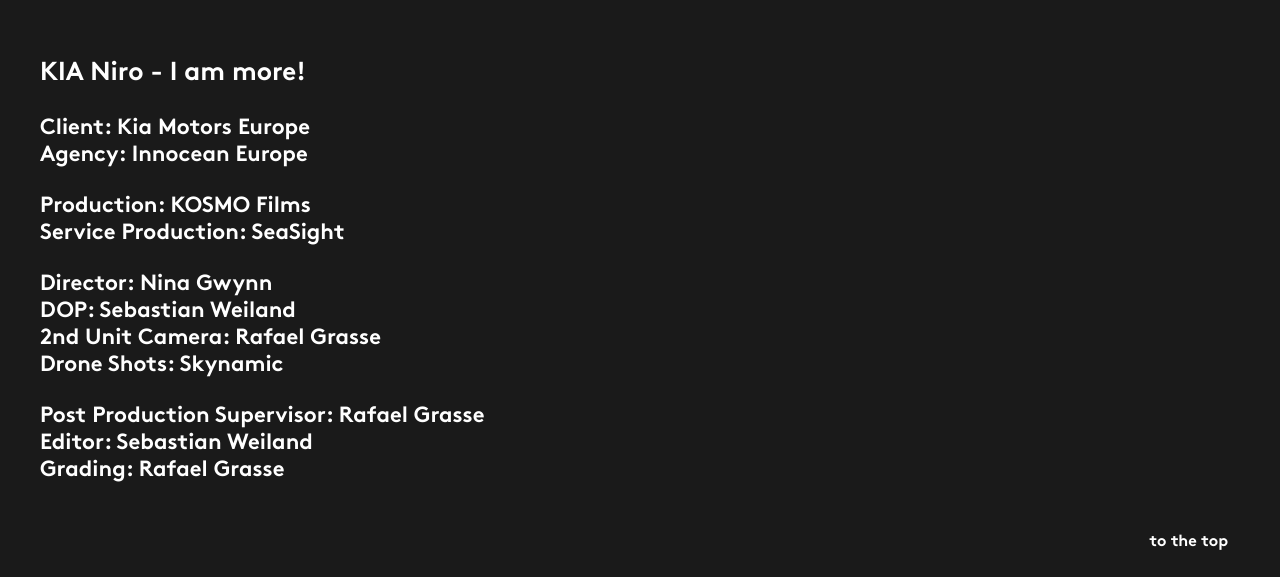
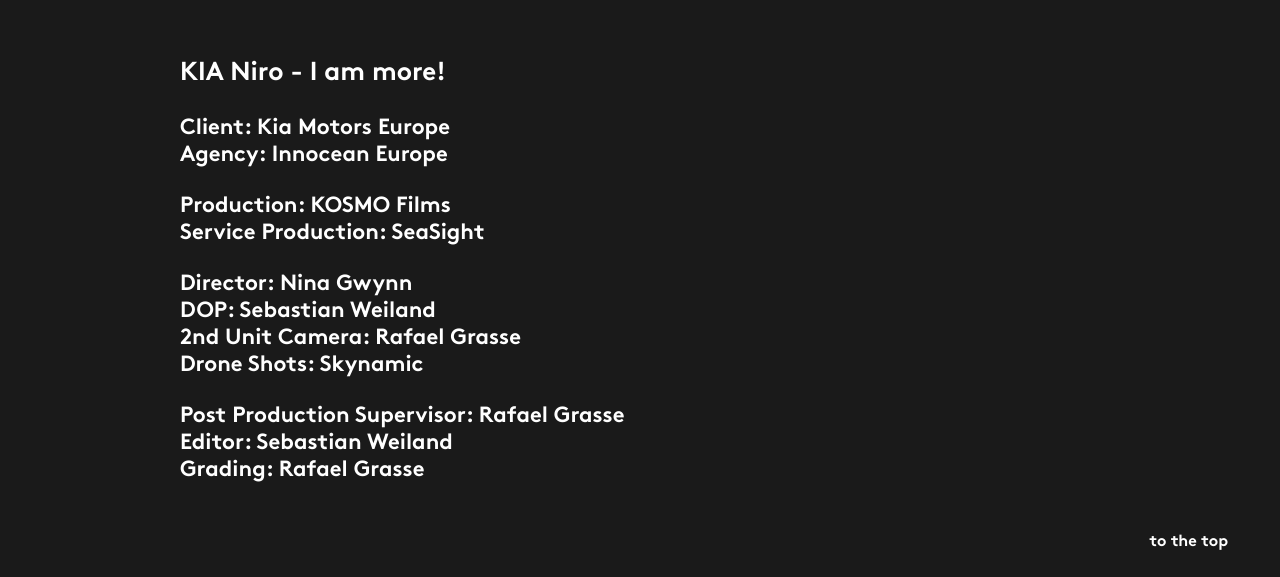
Before and after one commit to samuells/shy-collective, a website: page niro-project-v2.html in a window 1280 px wide. Shown: the part 1798-2375 px from the top of the page. Drawn offline with Linux system fonts and the light colour scheme.

Commit message:
added max width on projcet description

```diff
--- a/sass/custom/_page-detail-v2.scss
+++ b/sass/custom/_page-detail-v2.scss
@@ -182,6 +182,7 @@
   // project description
   .project-description {
     @include in-row($outer: true);
+    max-width: rem(1000);
     padding: 0 $side-padding--mobile;
     outline: none;
 
```
Also changed, not shown: css/styles.css, css/styles.min.css.
